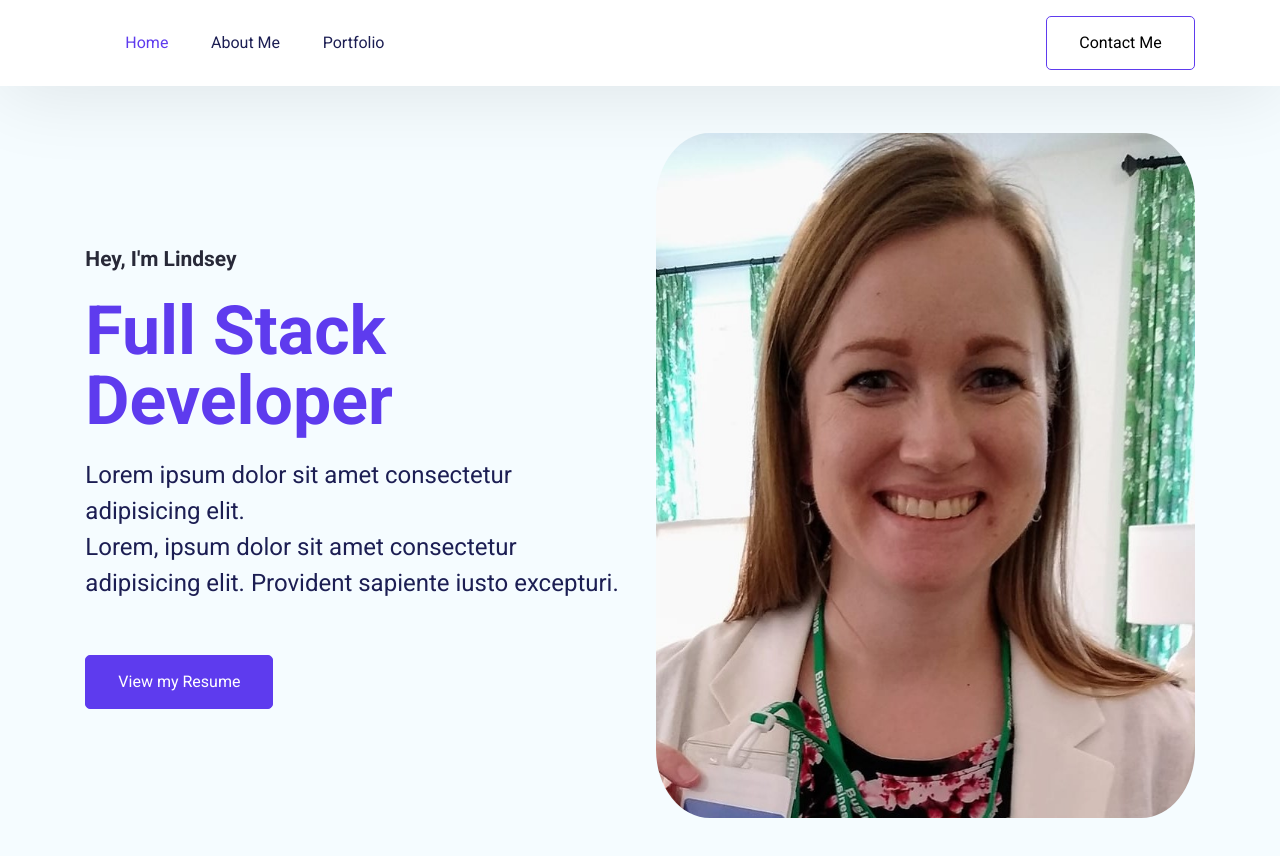
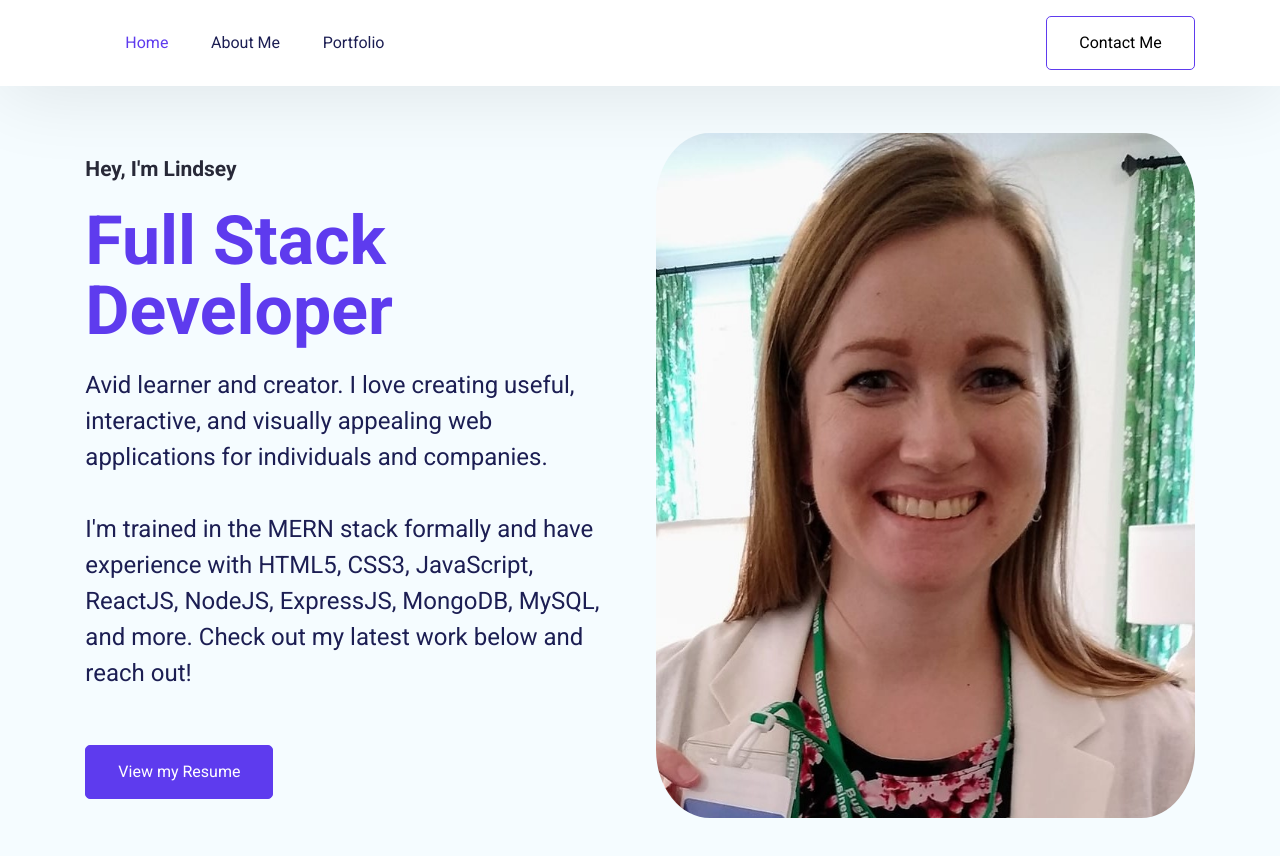
Before and after one commit to lindseycarlson23/new-react-portfolio, a React (Create React App) app: page / in a window 1280 px wide. Shown: the top 856 px of the page. Built offline with nearby package versions, Linux system fonts and the light colour scheme.

Commit message:
updated hero section content

```diff
--- a/src/Pages/Home/HeroSection.jsx
+++ b/src/Pages/Home/HeroSection.jsx
@@ -1,8 +1,4 @@
-
-
 export default function HeroSection() {
-
-
   return (
     <section id="heroSection" className="hero--section">
       <div className="hero--section--content--box">
@@ -15,12 +11,15 @@ export default function HeroSection() {
             Developer
           </h1>
           <p className="hero--section--description">
-            Lorem ipsum dolor sit amet consectetur adipisicing elit.
-            <br /> Lorem, ipsum dolor sit amet consectetur adipisicing elit.
-            Provident sapiente iusto excepturi.
+            Avid learner and creator. I love creating useful, interactive, and
+            visually appealing web applications for individuals and companies.
+            <br />
+            <br /> I'm trained in the MERN stack formally and have experience
+            with HTML5, CSS3, JavaScript, ReactJS, NodeJS, ExpressJS, MongoDB,
+            MySQL, and more. Check out my latest work below and reach out!
           </p>
         </div>
-        <button className="btn btn-primary" >View my Resume</button>
+        <button className="btn btn-primary">View my Resume</button>
       </div>
       <div className="hero--section--img">
         <img src="./img/profile_pic.jpg" alt="Hero Section" />
```
